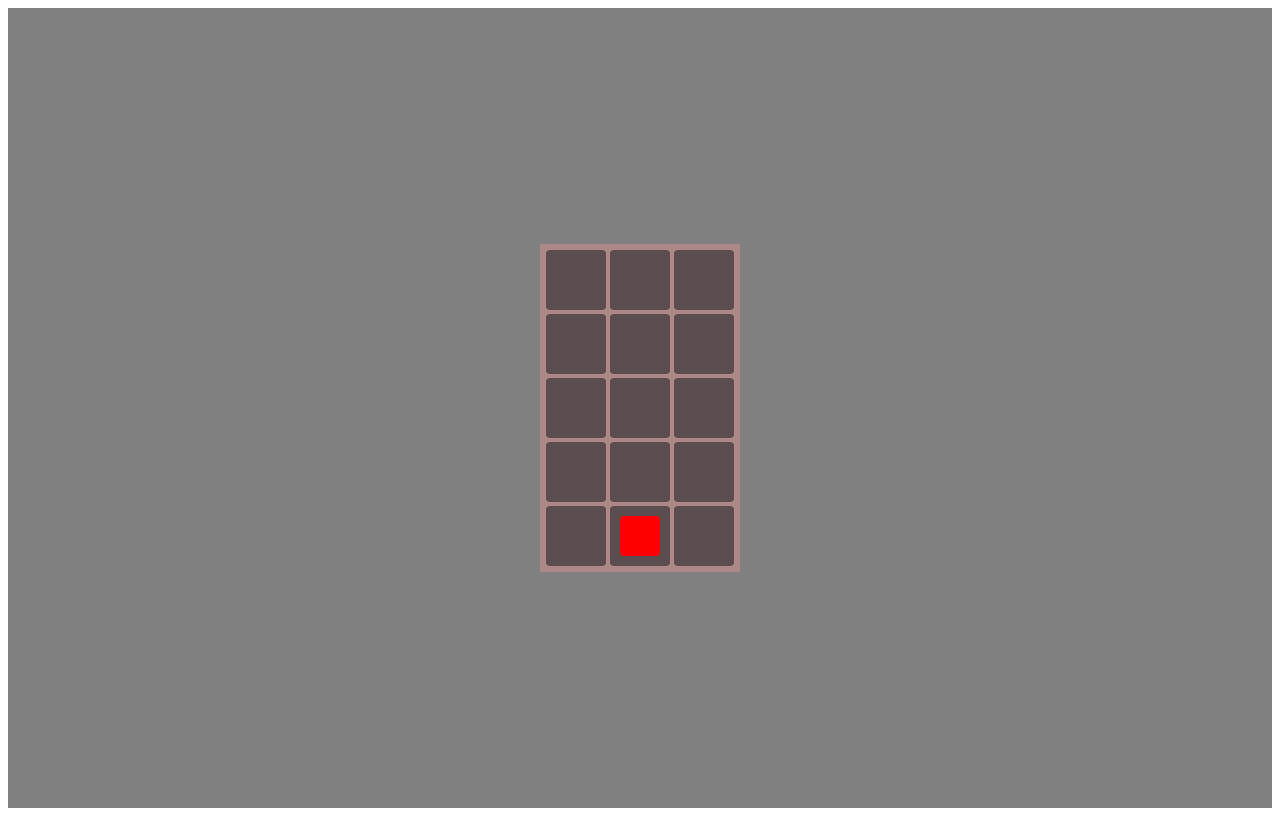
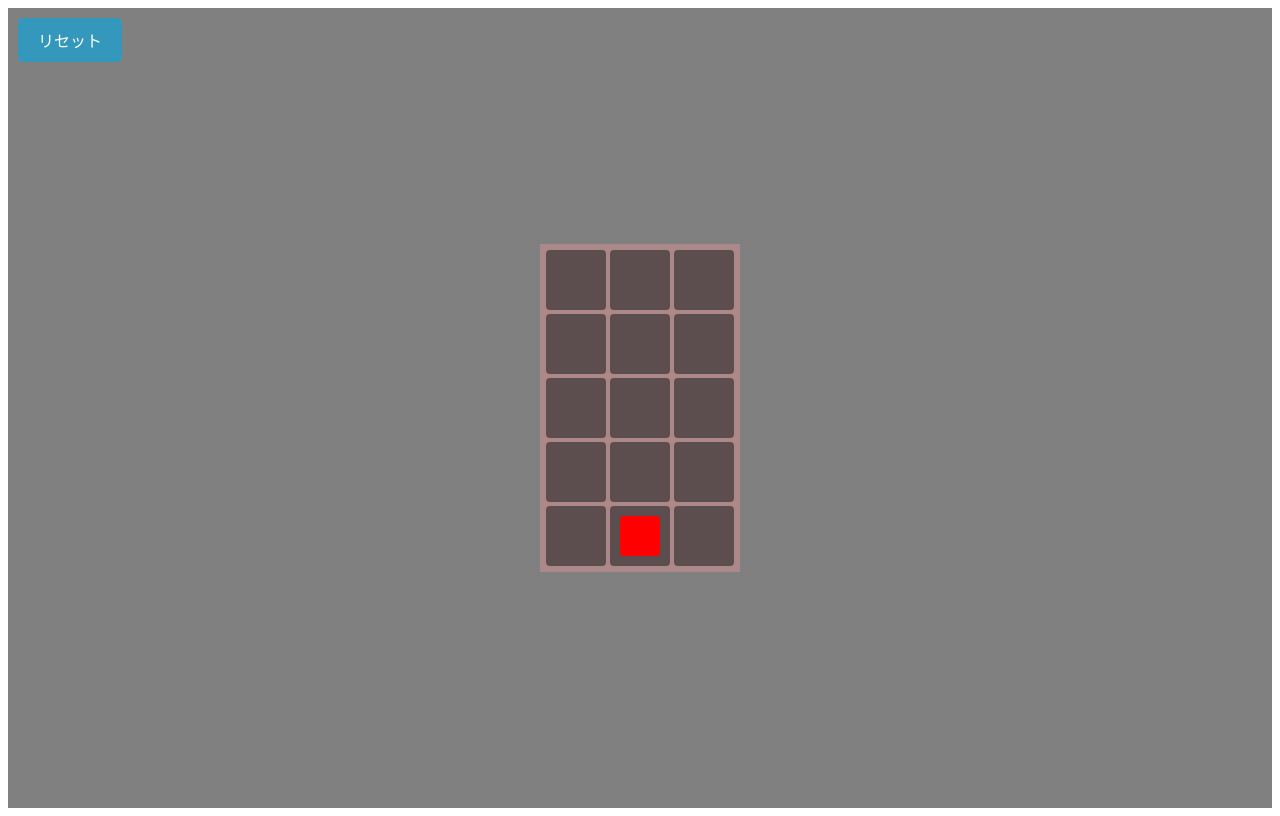
Before and after one commit to fumiaki10/tile-hopper, a React (Vite) app: page / in a window 1280 px wide. Built offline with nearby package versions, Linux system fonts and the light colour scheme.

Commit message:
feat:Resetボタンの実装

```diff
--- a/src/App.css
+++ b/src/App.css
@@ -45,3 +45,16 @@
   font-weight: bold;
   font-size: larger;
 }
+
+.reset_btn{
+  position: absolute;
+  top: 10px;
+  left: 10px;
+  padding: 10px 20px;
+  font-size: 16px;
+  background-color: #3498bd;
+  color: white;
+  border: none;
+  border-radius: 5px;
+  cursor: pointer;
+}
--- a/src/App.tsx
+++ b/src/App.tsx
@@ -13,6 +13,18 @@ function App() {
     [0, 0, 0],
   ])
   const isGameOver = stageMap[4][playerPos.x] === 1
+
+  const handleReset = () => {
+    setPlayerPos({ x: 1, y: 4 })
+    setStageMap([
+      [0, 0, 0],
+      [0, 0, 0],
+      [0, 0, 0],
+      [0, 0, 0],
+      [0, 0, 0],
+    ])
+  }
+
 
 
   useEffect(() => {
@@ -60,7 +72,10 @@ function App() {
 
   return (
     <>
+
+
       <div className="stage">
+        <button className="reset_btn" onClick={handleReset}>リセット</button>
         {isGameOver && <div className="game-over">GAME OVER</div>}
 
         <div className="player_position">
@@ -77,6 +92,8 @@ function App() {
             }))}
         </div>
       </div>
+
+
     </>
   )
 }
```
